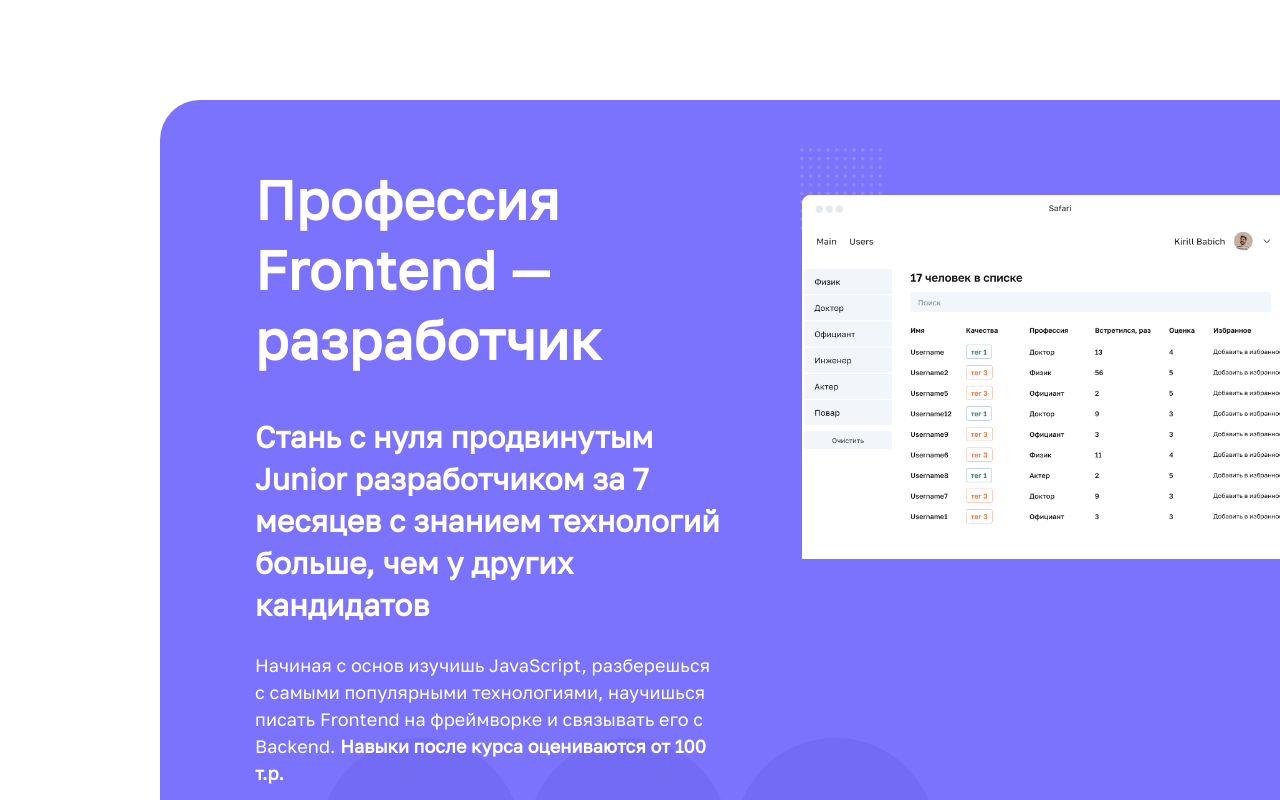
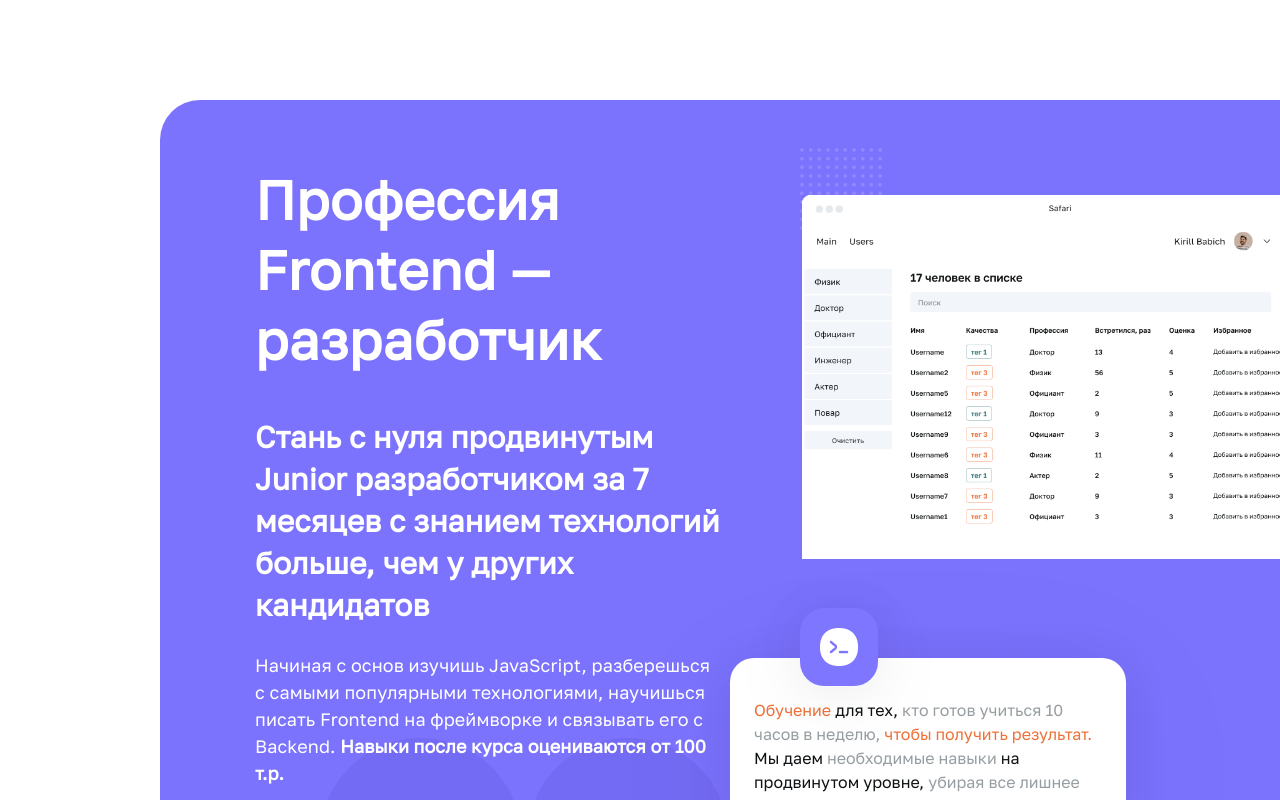
Before and after one commit to dliakin/react-tailwind-landing-page, a React (Create React App) app: page / in a window 1280 px wide. Shown: the top 800 px of the page. Built offline with nearby package versions, Linux system fonts and the light colour scheme.

Commit message:
Update Hero component
Add Card element to Hero

```diff
--- a/src/components/hero/Hero.tsx
+++ b/src/components/hero/Hero.tsx
@@ -1,6 +1,9 @@
 import React from "react";
 import ImgApp from "./javascript anim.png";
 import ImgDots from "./background dots.png";
+import ImgVector from "./Vector.png";
+
+import Card from "../cards/Card";
 
 function Hero() {
   return (
@@ -28,6 +31,23 @@ function Hero() {
         <div className="w-1/2 flex justify-end ">
           <div className="relative z-9 top-12 left-20">
             <img src={ImgDots} loading="lazy" alt="" />
+            <div className="absolute left-[-70px] top-[510px] z-20">
+              <Card maxWidth={"max-w-[396px]"}>
+                <p>
+                  <span className="text-[#ED7138]">Обучение </span>
+                  <span className="text-[#0F1214]">для тех, </span>
+                  <span className="text-[#979EA2]">кто готов учиться 10 часов в неделю, </span>
+                  <span className="text-[#ED7138]">чтобы получить результат. </span>
+                  <span className="text-[#0F1214]">Мы даем </span>
+                  <span className="text-[#979EA2]">необходимые навыки </span>
+                  <span className="text-[#0F1214]">на продвинутом уровне, </span>
+                  <span className="text-[#979EA2]">убирая все лишнее</span>
+                </p>
+              </Card>
+            </div>
+            <div className="absolute top-[460px] z-30 bg-[#7F76FF] p-5 rounded-3xl shadow-card">
+              <img src={ImgVector} alt="" />
+            </div>
           </div>
           <div className="mt-[95px] z-10">
             <img src={ImgApp} loading="lazy" alt="" />
```
Also changed, not shown: src/components/hero/Vector.png (added).
